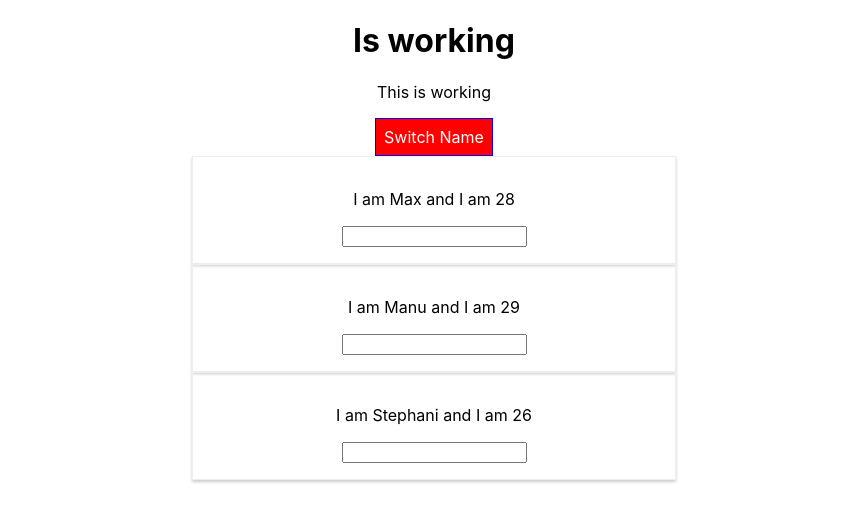
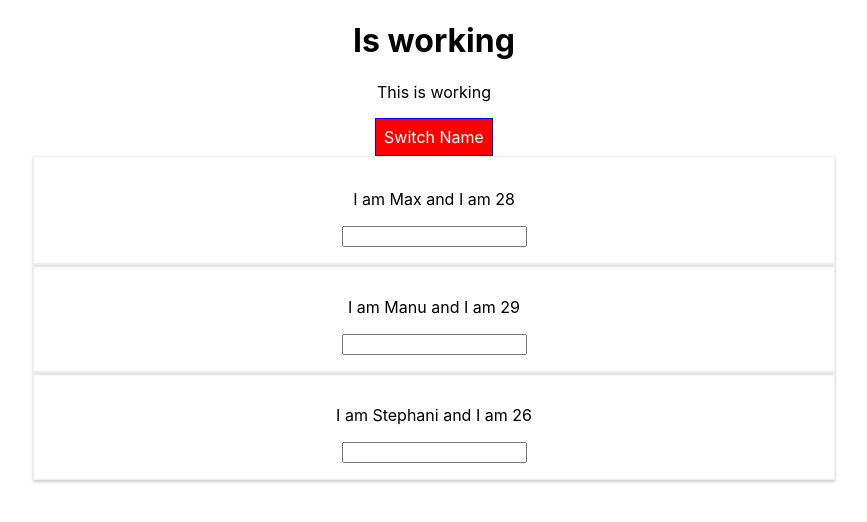
Before and after one commit to gabrielgila/hamburger-react, a React (Create React App) app: page / in a window 1280 px wide. Both pictures are taken after a click on the button "Switch Name". Shown: the top 522 px of the page, without its empty margins (206-1073 px from the left). Built offline with nearby package versions, Linux system fonts and the light colour scheme.

Commit message:
styled component

```diff
--- a/package.json
+++ b/package.json
@@ -9,7 +9,8 @@
     "radium": "^0.26.1",
     "react": "^16.13.1",
     "react-dom": "^16.13.1",
-    "react-scripts": "3.4.3"
+    "react-scripts": "3.4.3",
+    "styled-components": "^5.2.0"
   },
   "scripts": {
     "start": "react-scripts start",
--- a/src/App.js
+++ b/src/App.js
@@ -1,6 +1,5 @@
 import React, {Component} from 'react';
 import './App.css';
-import Radium, {StyleRoot} from 'radium';
 import Person from './Person/Person';
 
 class App extends Component {
@@ -93,7 +92,7 @@
         }
 
         return (
-            <StyleRoot>
+
             <div className="App">
                 <h1>Is working</h1>
                 <p className={classes}>This is working</p>
@@ -102,10 +101,10 @@
                     onClick={this.tooglePersonsHandler}>Switch Name</button>
                 {persons}
             </div>
-            </StyleRoot>
+
 
         );
     }
 }
 
-export default Radium(App);
+export default App;
--- a/src/Person/Person.css
+++ b/src/Person/Person.css
@@ -1,4 +1,4 @@
-.Person {
+/*.Person {
     width: 60%;
     margin: auto;
     border: 1px solid #eeeeee;
--- a/src/Person/Person.js
+++ b/src/Person/Person.js
@@ -1,21 +1,35 @@
 import React from "react";
-import Radium from 'radium';
-import './Person.css';
+//import './Person.css';
+import styled from 'styled-components';
+
+const StyleDiv = styled.div`
+    width: 60%;
+    margin: auto;
+    border: 1px solid #eeeeee;
+    box-shadow: 0 2px 3px #cccccc;
+    padding: 16px;
+    text-align: center;
+
+    @media (min-width: 500px): {
+    width: '450px'
+    }
+`;
 
 const person = (props) => {
-    const style = {
-        '@media (min-width: 500px)': {
-            width: '450px'
-        }
-    };
+    //const style = {
+        //'@media (min-width: 500px)': {
+            //width: '450px'
+        //}
+    //};
 
     return (
-        <div className="Person" style={style}>
+        //<div className="Person" style={style}>
+        <StyleDiv>
             <p onClick={props.click}>I am {props.name} and I am {props.age}</p>
             <p>{props.children}</p>
             <input type="text" onChange={props.changed}/>
-        </div>
+        </StyleDiv>
     )
 };
 
-export default Radium(person);
+export default person;
```
Also changed, not shown: 1 other file (tests, documents, lock files or other folders).
